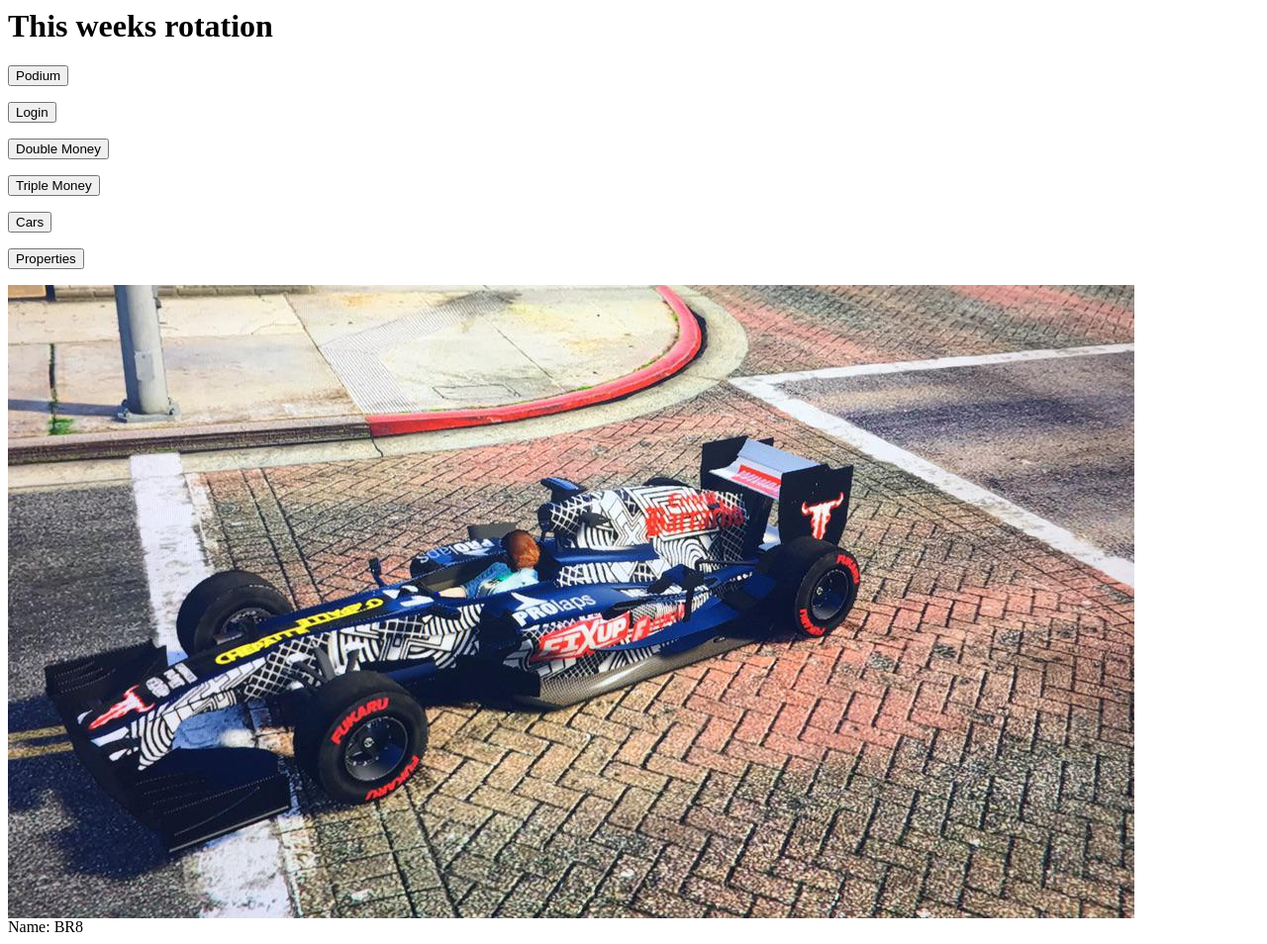
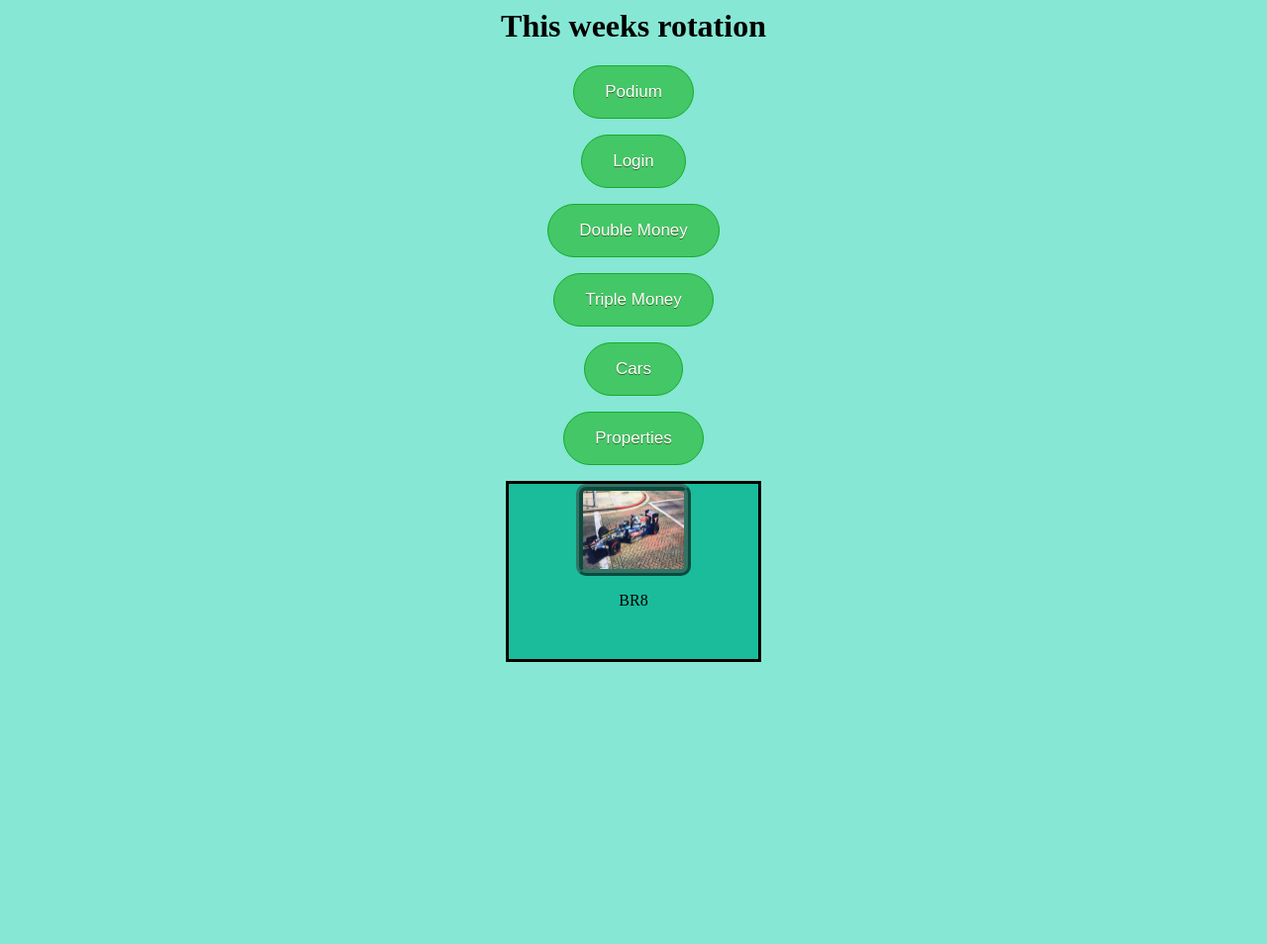
Before and after one commit to Shhhpoulpe/cours-de-python, a Flask app: page /podium in a window 1280 px wide. Shown: the whole page at 99% size. After the commit the page ends 669 px from the top, so only its background shows below. Run offline with Flask 2, Linux system fonts and the light colour scheme; some libraries are stand-ins or nearby versions.

Commit message:
mini projet CSS

```diff
--- a/mini projet/app.py
+++ b/mini projet/app.py
@@ -42,7 +42,7 @@ def get_weekly_info(categ1 = "all", categ2 = None):
 
 @app.route('/')
 def index():
-    response = index_fun()
+    response = index_fun("Podium")
     return response
 
 @app.route('/podium')
--- a/mini projet/static/css/main.css
+++ b/mini projet/static/css/main.css
@@ -1,3 +1,73 @@
-body {
-    background-color: red;
+h1 {
+    text-align: center;
 }
+
+.buttons
+{
+    width:100%;
+    text-align: center;
+}
+
+input
+{
+    display:inline-block;
+    background-color:#44c767;
+	border-radius:28px;
+	border:1px solid #18ab29;
+	cursor:pointer;
+	color:#ffffff;
+	font-family:Arial;
+	font-size:17px;
+	padding:16px 31px;
+	text-decoration:none;
+	text-shadow:0px 1px 0px #2f6627;
+}
+
+input:hover {
+	background-color:#5cbf2a;
+}
+input:active {
+	position:relative;
+	top:1px;
+}
+
+
+
+img {
+    display: flex;
+    margin-left: auto;
+    margin-right: auto;
+    height: 50%;
+    width: 40%;
+    border-radius: 10px;
+    border: 2mm ridge rgba(68, 68, 68, 0.6);
+ }
+
+.cadre{
+    height: 20%;
+    width: 20%;
+    margin-bottom: 20px;
+    border: solid;
+    padding-bottom: 20px;
+    align-items: center;
+    margin: auto;
+    background: #1abc9c;
+}
+
+.name{
+    display: flex;
+    margin-left: auto;
+    margin-right: auto;
+}
+
+.price{
+    display: flex;
+    margin-left: auto;
+    margin-right: auto;
+    font-weight: bold;
+}
+
+body
+{
+    background-color: #85e7d4;
+}
--- a/mini projet/templates/index.jinja2.html
+++ b/mini projet/templates/index.jinja2.html
@@ -1,4 +1,6 @@
 <title> GTA Online weekly</title>
+<link rel="stylesheet" href="static/css/main.css">
+<link rel="stylesheet" href="../static/css/main.css">
 
 <head>
     <h1>
@@ -6,44 +8,56 @@
     </h1>
 
     <div class="buttons">
+        <div class="button">
             <form action="/podium">
                 <input type="submit" value="Podium" />
             </form>
+        </div>
+        <div class="button">
             <form action="/login">
                 <input type="submit" value="Login" />
             </form>
+        </div>
+        <div class="button">
             <form action="/double">
                 <input type="submit" value="Double Money" />
             </form>
+        </div>
+        <div class="button">
             <form action="/triple">
                 <input type="submit" value="Triple Money" />
             </form>
+        </div>
+        <div class="button">
             <form action="/discounts/cars">
                 <input type="submit" value="Cars" />
             </form>
+        </div>
+        <div class="button">
             <form action="/discounts/properties">
                 <input type="submit" value="Properties" />
             </form>
         </div>
+    </div>
 </head>
 <body>
-    {% if categ1 == "Podium"%}
-        <div>
+    {% if categ1 == "Podium" %}
+        <div class="cadre">
             <img class="image"
                 src="static/images/{{info}}.jpg">
             <div class="name">
-                Name: {{info}}
+                <p class="name">{{info}}</p>
             </div>
         </div>
     {% endif %}
 
     {% if categ1 == "Log in" %}
         {% for data in info %}
-            <div>
+            <div class="cadre">
                 <img class="image"
                     src="static/images/{{data}}.jpg">
                 <div class="name">
-                    Name: {{data}}
+                    <p class="name">{{data}}</p>
                 </div>
             </div>
         {% endfor %}
@@ -51,11 +65,11 @@
 
     {% if categ1 == "Double money" %}
         {% for data in info %}
-            <div>
+            <div class="cadre">
                 <img class="image"
                     src="static/images/{{data}}.jpg">
                 <div class="name">
-                    Name: {{data}}
+                    <p class="name">{{data}}</p>
                 </div>
             </div>
         {% endfor %}
@@ -63,11 +77,11 @@
 
     {% if categ1 == "Triple money" %}
         {% for data in info %}
-            <div>
+            <div class="cadre">
                 <img class="image"
                     src="static/images/{{data}}.jpg">
                 <div class="name">
-                    Name: {{data}}
+                    <p class="name">{{data}}</p>
                 </div>
             </div>
         {% endfor %}
@@ -75,14 +89,14 @@
 
     {% if categ1 == "Discounts" and categ2 == "Cars" %}
         {% for data in info %}
-            <div>
+            <div class="cadre">
                 <img class="image"
                         src="../static/images/{{data[0]}}.jpg">
                 <div class="name">
-                    Name: {{data[0]}}
+                    <p class="name">{{data[0]}}</p>
                 </div>
                 <div class="price">
-                    Price: {{data[1]}}$
+                    <p class="price">{{data[1]}}$</p>
                 </div>
                 </p>
             </div>
@@ -91,14 +105,14 @@
 
     {% if categ1 == "Discounts" and categ2 == "Properties" %}
         {% for data in info %}
-            <div>
+            <div class="cadre">
                 <img class="image"
                     src="../static/images/{{data[0]}}.jpg">
                 <div class="name">
-                    Name: {{data[0]}}
+                    <p class="name">{{data[0]}}</p>
                 </div>
                 <div class="price">
-                    Réduction: {{data[1]}}%
+                    <p class="price">-{{data[1]}}%</p>
                 </div>
                 </p>
             </div>
```
Lines whose indentation alone changed are shown as unchanged.
